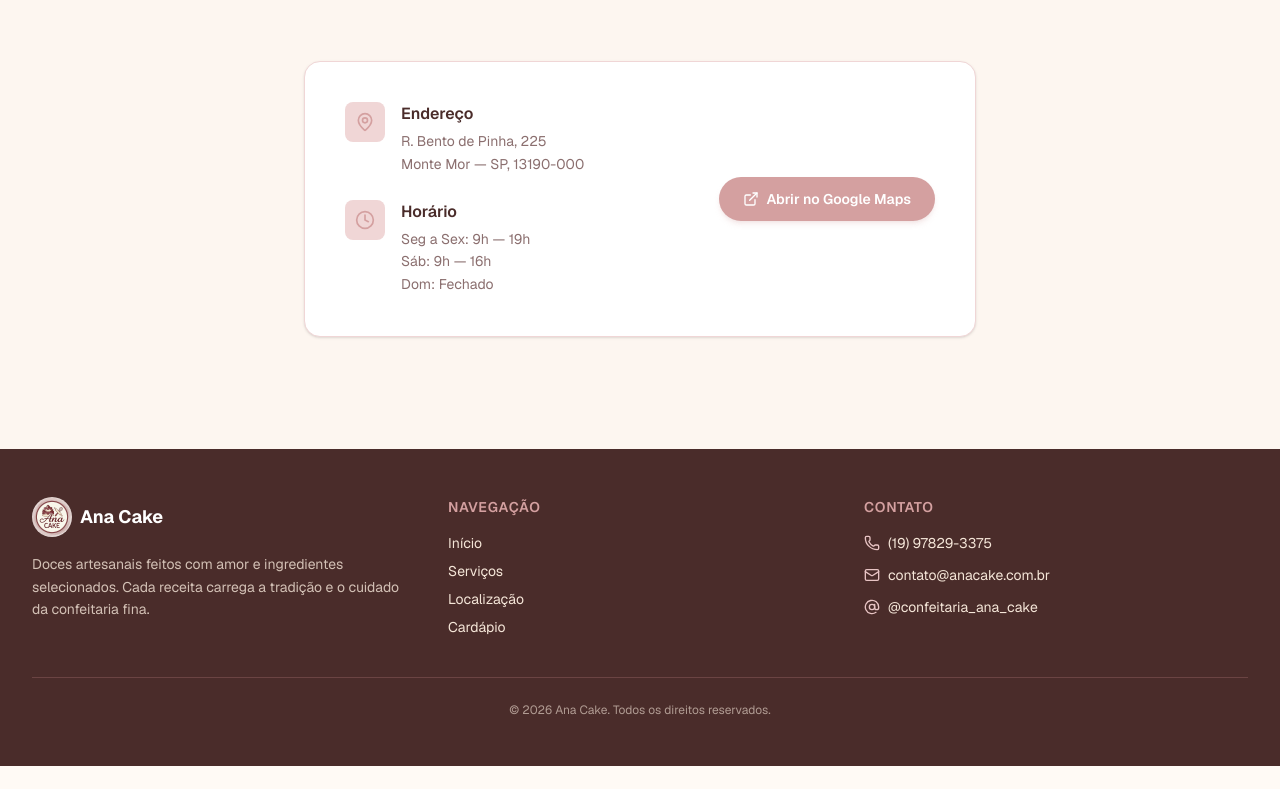
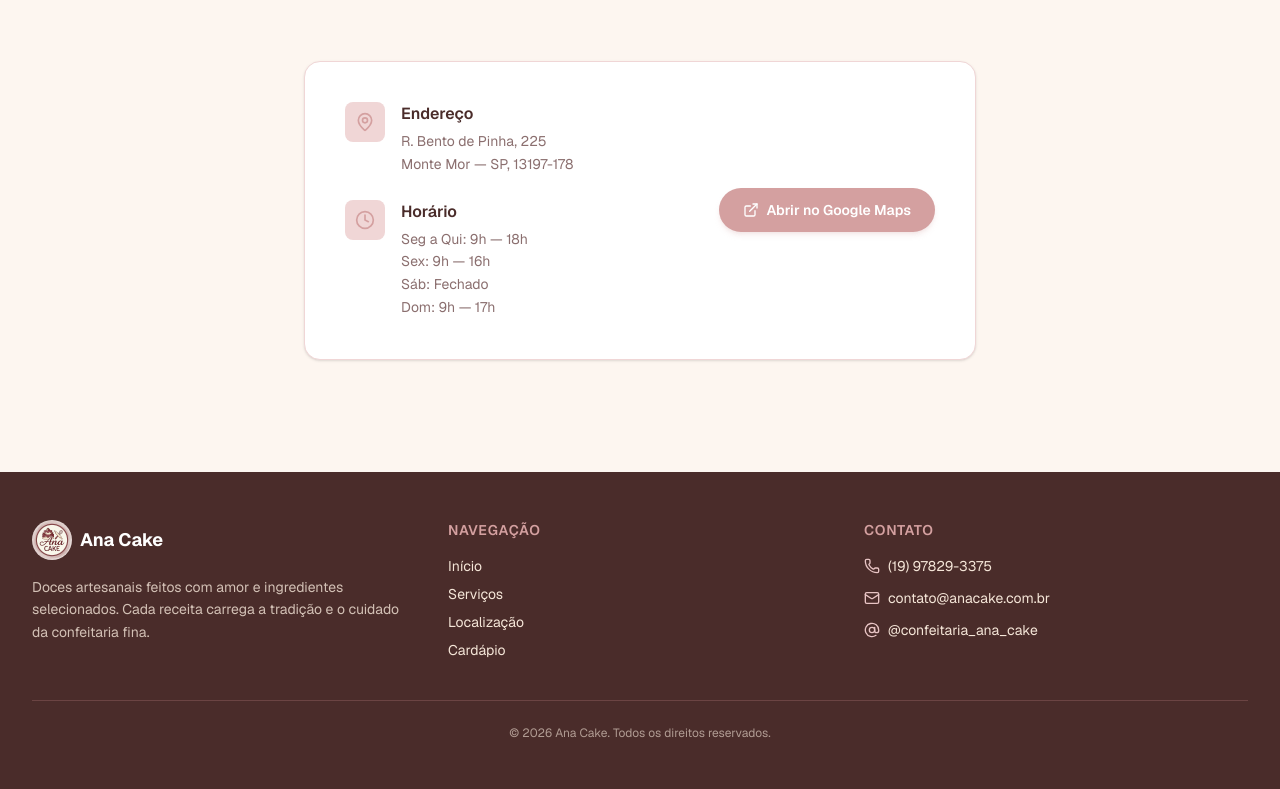
Before and after one commit to Willeduca01/anacake, a Next.js app: page / in a window 1280 px wide. Shown: the part 2314-3103 px from the top of the page. Before the commit the page ends 3080 px from the top, so only its background shows below. Built offline with nearby package versions, Linux system fonts and the light colour scheme; no server answers; the database is empty.

Commit message:
fix(localizacao): atualizar CEP e horarios de funcionamento

```diff
--- a/src/components/LocationSection.tsx
+++ b/src/components/LocationSection.tsx
@@ -5,7 +5,7 @@ import { MapPin, Clock, ExternalLink } from "lucide-react";
 
 export default function LocationSection() {
   const enderecoGoogle = encodeURI(
-    "https://www.google.com/maps/place/R. Bento de Pinha, 225, Monte Mor - SP, 13190-000"
+    "https://www.google.com/maps/place/R. Bento de Pinha, 225, Monte Mor - SP, 13197-178"
   );
 
   return (
@@ -38,7 +38,7 @@ export default function LocationSection() {
                   <p className="text-sm text-chocolate-muted leading-relaxed">
                     R. Bento de Pinha, 225
                     <br />
-                    Monte Mor — SP, 13190-000
+                    Monte Mor — SP, 13197-178
                   </p>
                 </div>
               </div>
@@ -50,11 +50,13 @@ export default function LocationSection() {
                 <div>
                   <h3 className="font-semibold text-chocolate mb-1">Horário</h3>
                   <p className="text-sm text-chocolate-muted leading-relaxed">
-                    Seg a Sex: 9h — 19h
+                    Seg a Qui: 9h — 18h
                     <br />
-                    Sáb: 9h — 16h
+                    Sex: 9h — 16h
                     <br />
-                    Dom: Fechado
+                    Sáb: Fechado
+                    <br />
+                    Dom: 9h — 17h
                   </p>
                 </div>
               </div>
```
